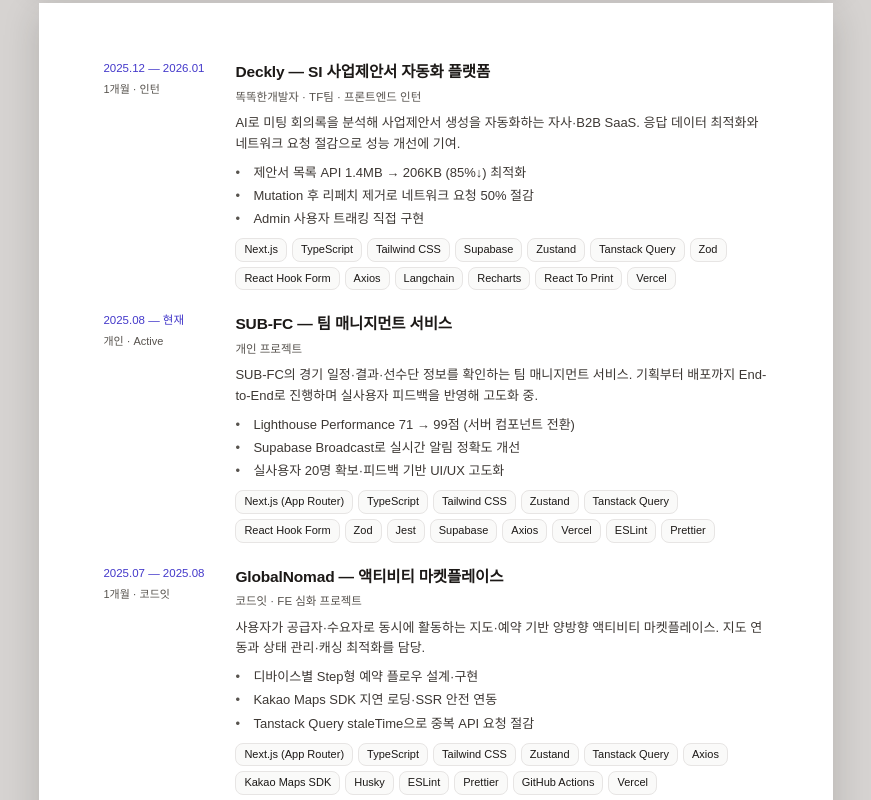
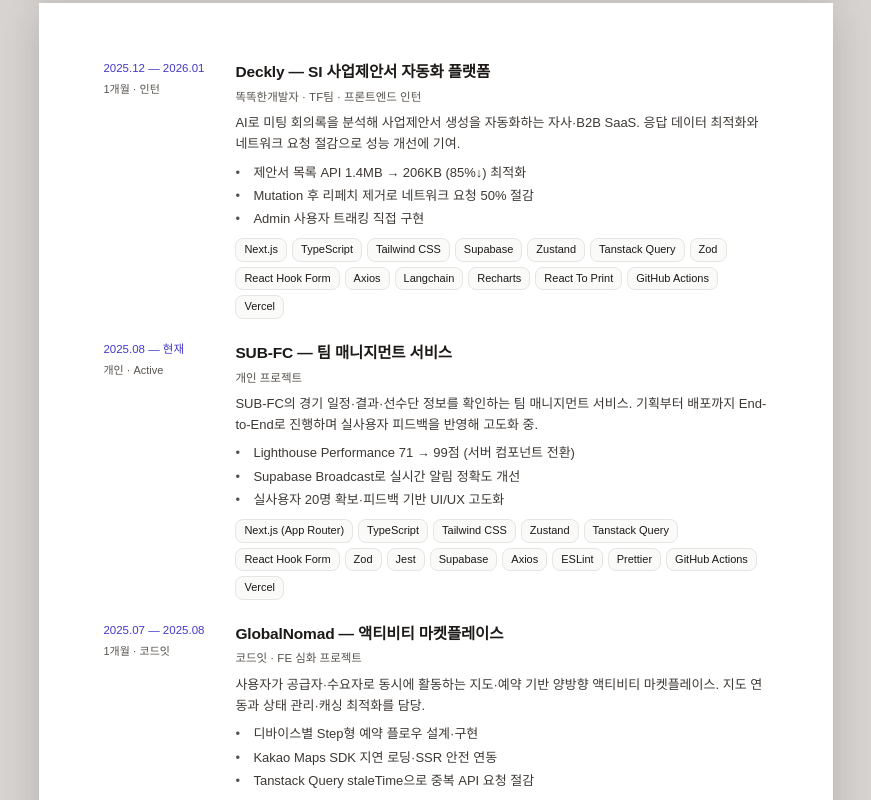
Before and after one commit to seong5/seong5.github.io, a Next.js app: page /resume in a window 1280 px wide. Shown: the part 2386-3186 px from the top of the page, without its empty margins (204-1075 px from the left). Built offline with nearby package versions, Linux system fonts and the light colour scheme; a web font is replaced by a local one.

Commit message:
✨ feat: 프로젝트 스택에 GitHub Actions 추가하고 카드에 항상 노출

```diff
--- a/app/components/Projects.tsx
+++ b/app/components/Projects.tsx
@@ -8,6 +8,12 @@ import SectionHead from './SectionHead';
 const INITIAL_COUNT = 3;
 
 function ProjectCard({ p }: { p: Project }) {
+  const shown = p.stack.slice(0, 6);
+  // GitHub Actions는 stack 뒤쪽에 있어도 카드에 항상 노출
+  if (p.stack.includes('GitHub Actions') && !shown.includes('GitHub Actions')) {
+    shown.push('GitHub Actions');
+  }
+
   return (
     <Link
       className="group relative block -mx-[22px] rounded-lg border-t border-line px-[22px] py-[34px] transition-all duration-[180ms] first:border-t-0 first:pt-[8px] hover:proj-hover"
@@ -27,7 +33,7 @@ function ProjectCard({ p }: { p: Project }) {
         {p.summary}
       </p>
       <div className="mt-[18px] flex flex-wrap gap-[7px]">
-        {p.stack.slice(0, 6).map((s) => (
+        {shown.map((s) => (
           <span
             className="rounded-badge border border-line bg-panel px-[9px] py-1 font-mono text-[0.75rem] text-muted"
             key={s}
--- a/app/projects/projects.ts
+++ b/app/projects/projects.ts
@@ -126,6 +126,7 @@ export const projects: Project[] = [
       "Tailwind CSS",
       "Zustand",
       "Playwright",
+      "GitHub Actions",
     ],
     links: [
       { label: "GitHub", href: "https://github.com/seong5/claude-log" },
@@ -247,6 +248,7 @@ export const projects: Project[] = [
       "Axios",
       "MSW",
       "Testing Library",
+      "GitHub Actions",
     ],
     links: [],
     thumbnail: "umust-erp.jpg",
@@ -422,6 +424,7 @@ export const projects: Project[] = [
       "Axios",
       "Playwright",
       "Recharts",
+      "GitHub Actions",
     ],
     links: [],
     thumbnail: "dobong-admin.jpg",
@@ -659,6 +662,7 @@ export const projects: Project[] = [
       "Langchain",
       "Recharts",
       "React To Print",
+      "GitHub Actions",
       "Vercel",
     ],
     links: [],
@@ -789,9 +793,10 @@ export const projects: Project[] = [
       "Jest",
       "Supabase",
       "Axios",
-      "Vercel",
       "ESLint",
       "Prettier",
+      "GitHub Actions",
+      "Vercel",
     ],
     links: [
       { label: "GitHub", href: "https://github.com/seong5/SUB_FC" },
```
